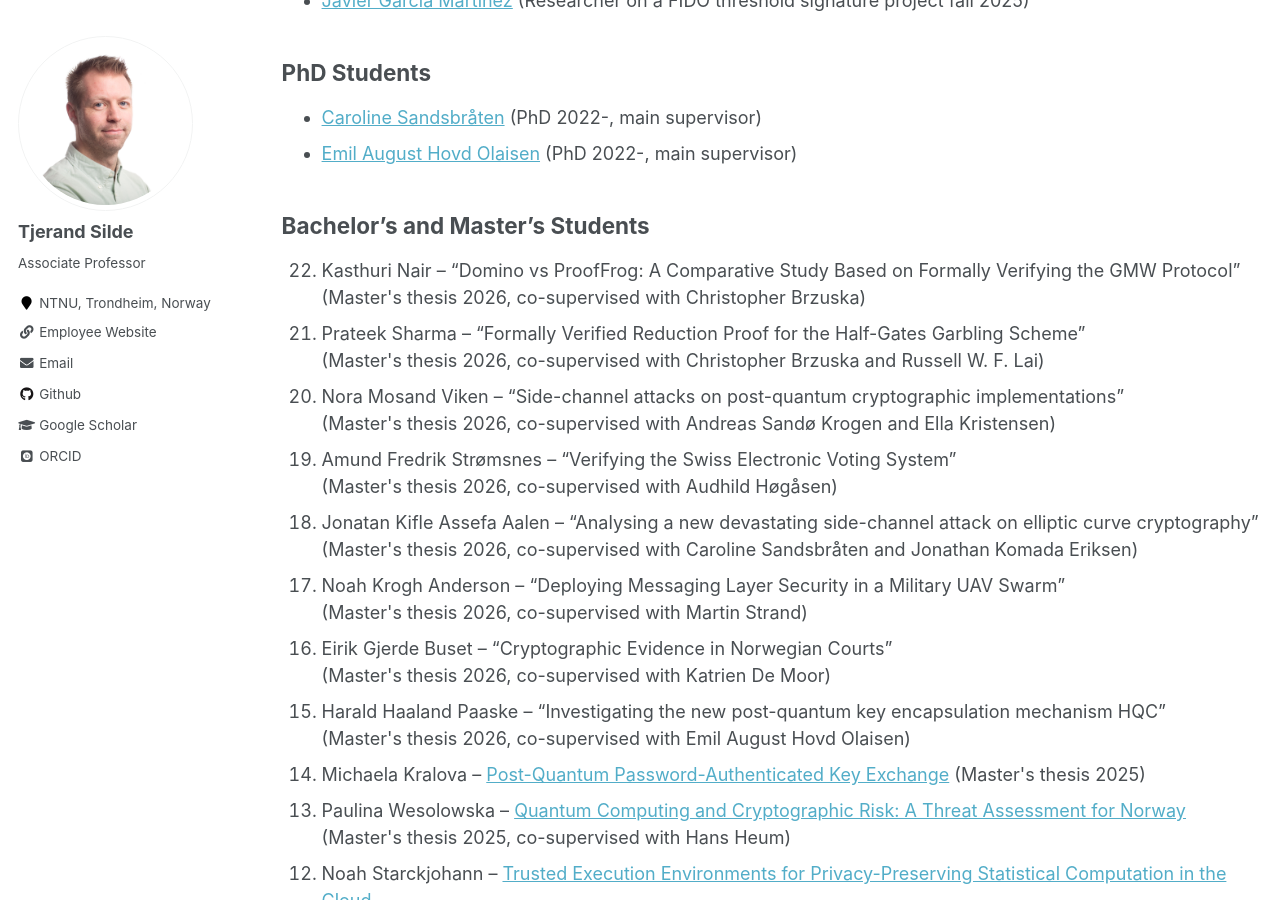
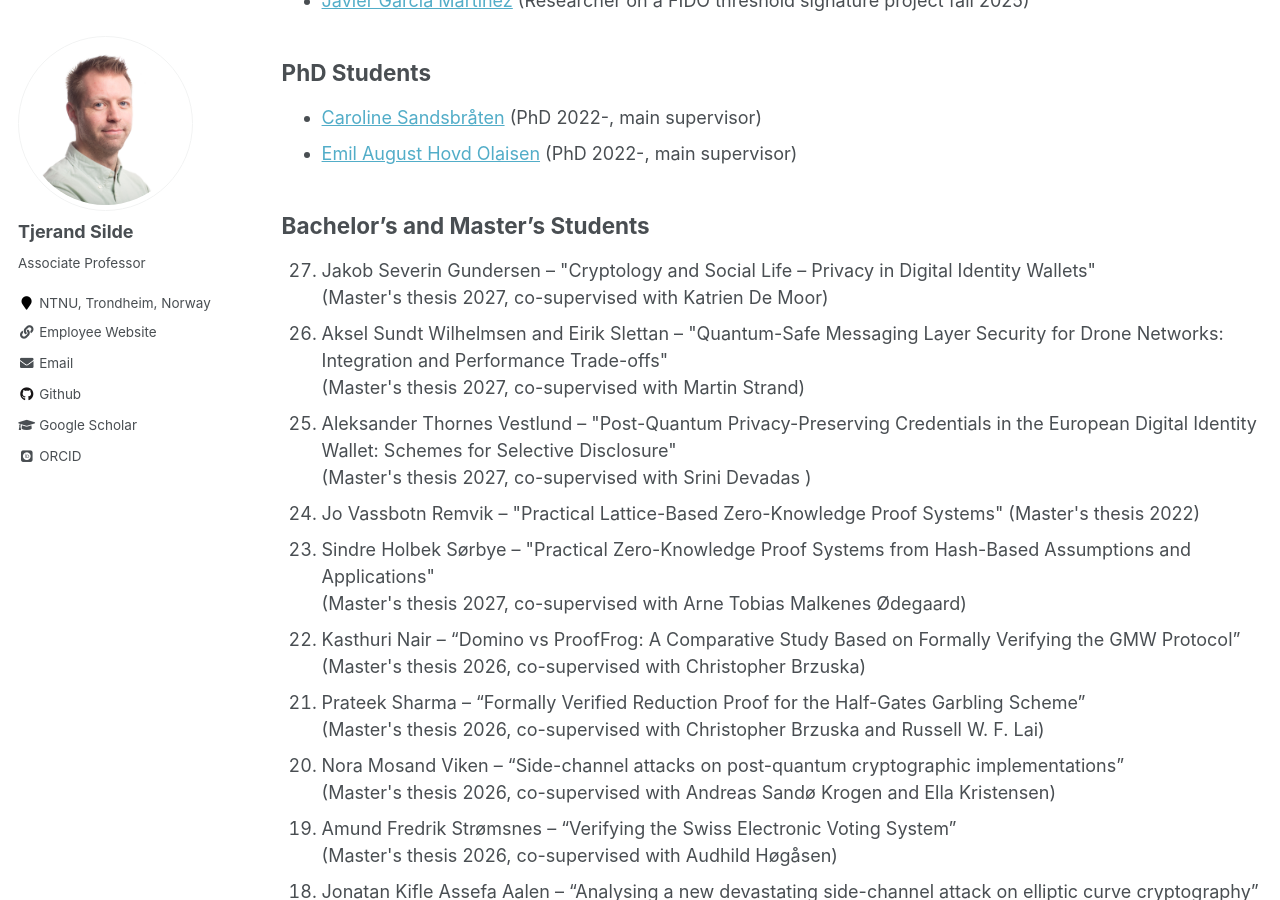
Before and after one commit to tjesi/tjesi.github.io, a Jekyll site: the page built from _pages/people.md, in a window 1280 px wide and 900 px high, scrolled down 366 px. Built offline with Jekyll 4.4.1, drawn with Linux system fonts in a browser that asks for light colours; some web fonts are replaced.

Commit message:
master 2027

```diff
--- a/_pages/people.md
+++ b/_pages/people.md
@@ -22,6 +22,16 @@ author_profile: true
 
 
 <ol reversed>
+    <li>Jakob Severin Gundersen – "Cryptology and Social Life – Privacy in Digital Identity Wallets"<br>
+    (Master's thesis 2027, co-supervised with Katrien De Moor)</li>
+    <li>Aksel Sundt Wilhelmsen and Eirik Slettan – "Quantum-Safe Messaging Layer Security for Drone Networks: Integration and Performance Trade-offs"<br>
+    (Master's thesis 2027, co-supervised with Martin Strand)</li>
+    <li>Aleksander Thornes Vestlund – "Post-Quantum Privacy-Preserving Credentials in the European Digital Identity Wallet: Schemes for Selective Disclosure"<br>
+    (Master's thesis 2027, co-supervised with Srini Devadas )</li>
+    <li>Jo Vassbotn Remvik – "Practical Lattice-Based Zero-Knowledge Proof Systems"
+    (Master's thesis 2022)</li>
+    <li>Sindre Holbek Sørbye – "Practical Zero-Knowledge Proof Systems from Hash-Based Assumptions and Applications" <br>
+    (Master's thesis 2027, co-supervised with Arne Tobias Malkenes Ødegaard)</li>
     <li>Kasthuri Nair – “Domino vs ProofFrog: A Comparative Study Based on Formally Verifying the GMW Protocol” <br>
     (Master's thesis 2026, co-supervised with Christopher Brzuska)</li>
     <li>Prateek Sharma – “Formally Verified Reduction Proof for the Half-Gates Garbling Scheme” <br>
```
